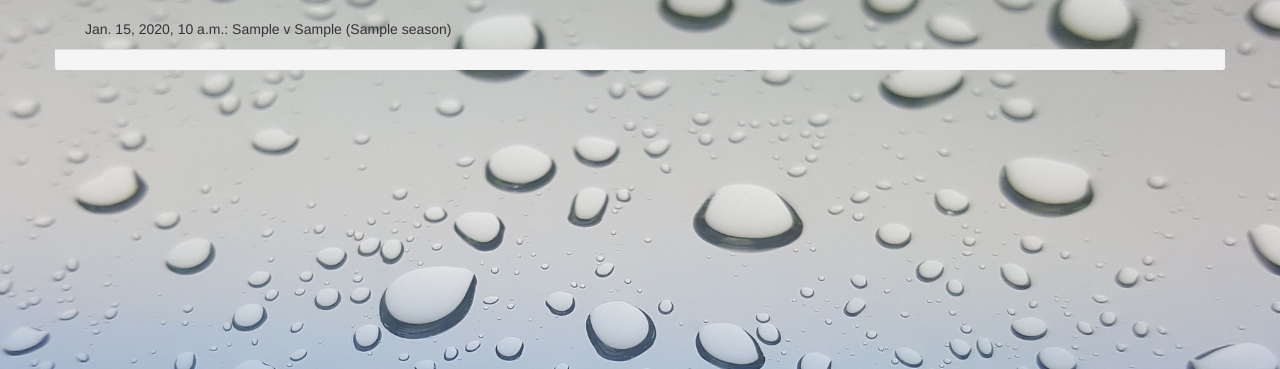
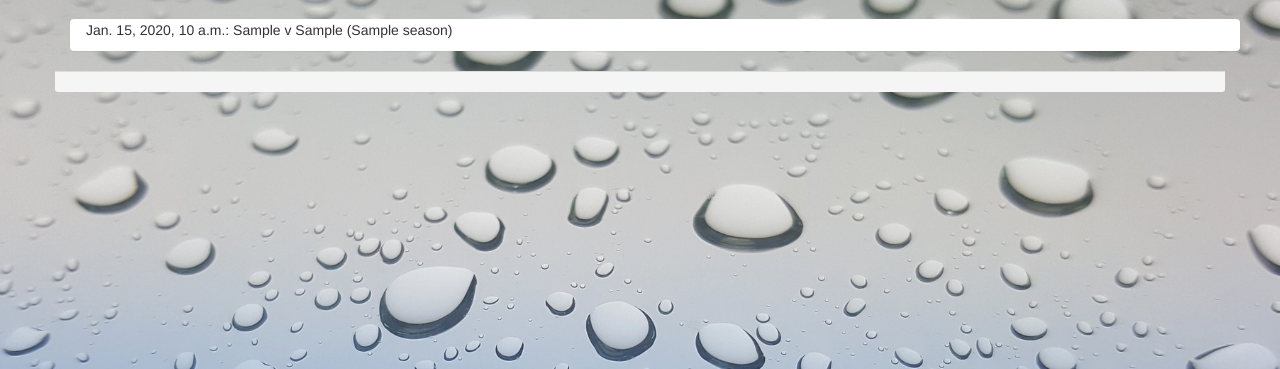
Before and after one commit to msaysell/chao, a Django app: template Fixtures/templates/missing_results.html in a window 1280 px wide. Shown: the part 51-420 px from the top of the page. Run offline with Django 3.2, Linux system fonts and the light colour scheme; the template is opened without the code that fills it: most values are stand-ins (such as "Sample title", 1, 10 or a date in 2020); parts of the project's set-up code (start-up, migrations or seed data) failed here and were passed over; some libraries are stand-ins or nearby versions.

Commit message:
made missing fixtures prettier

```diff
--- a/Fixtures/templates/missing_results.html
+++ b/Fixtures/templates/missing_results.html
@@ -4,7 +4,7 @@
 {% endblock %}
 
 {% block content %}
-<div class="container">
+<div class="container panel">
     {% for fixture in fixtures %}
         <p>{{ fixture.date }}: {{ fixture.home_team }} v {{ fixture.away_team }} ({{ fixture.season }})</p>
     {% endfor %}
```
